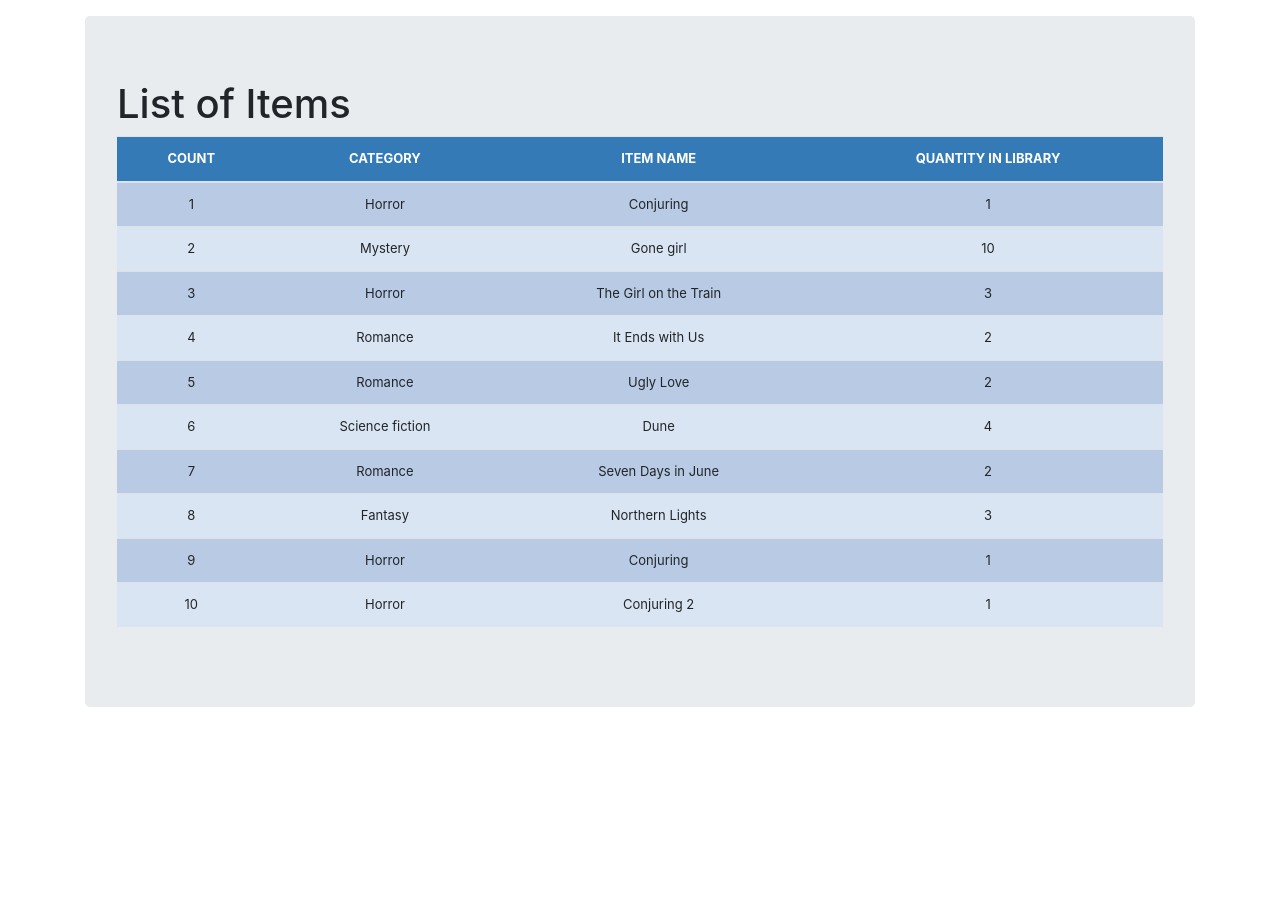
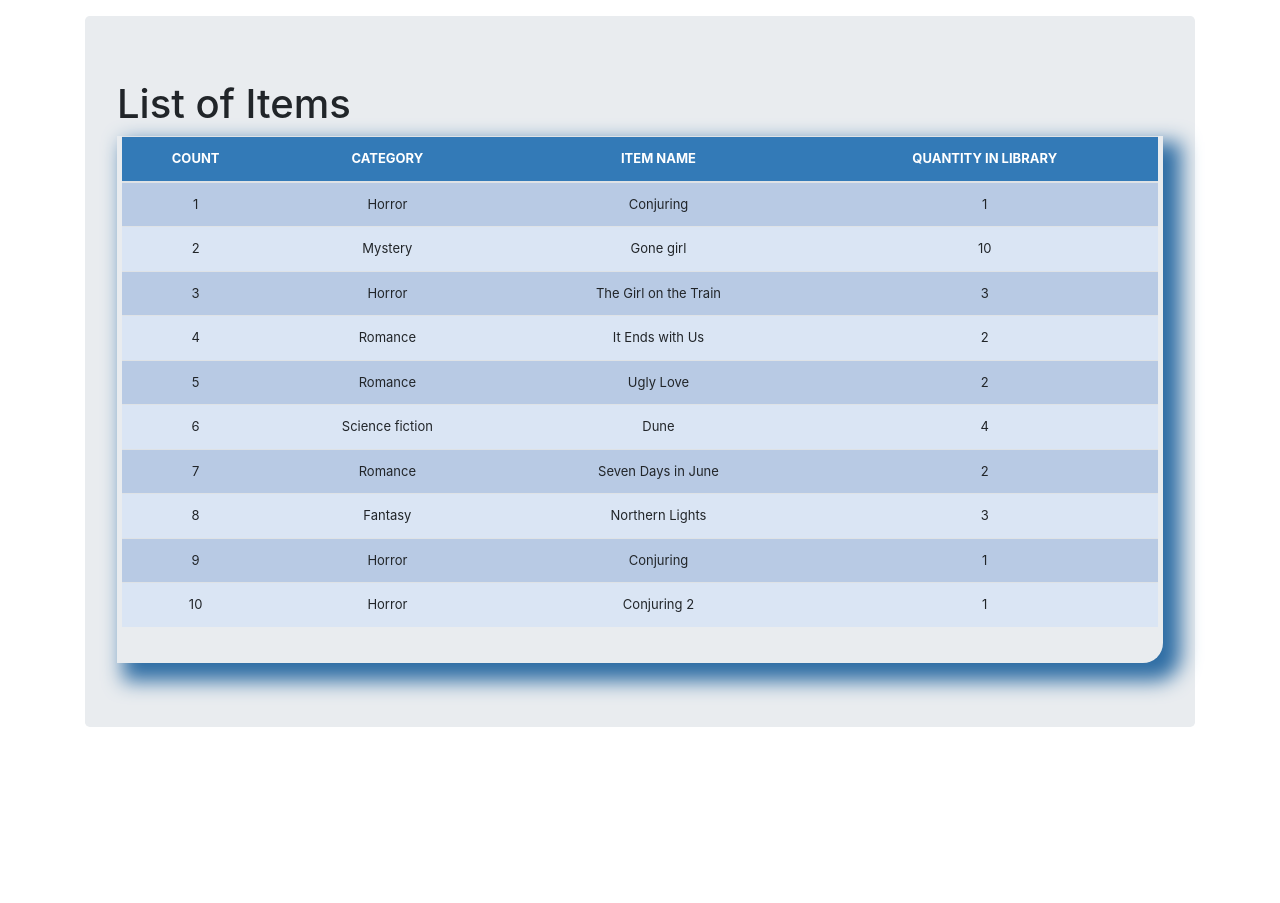
Before and after one commit to prageethps/Group-Project, a Django app: page /list_item/ in a window 1280 px wide. Shown: the part 56-959 px from the top of the page. Run offline with Django 4.2, Linux system fonts and the light colour scheme; data comes from the database, SQL or seed files in the repository; both versions use the stored data as it was after the commit.

Commit message:
style the list table
Create a <div> element to style the table container & Style the <div> element

```diff
--- a/LibraryManagement/src/librarymgmt/static/css/stylesheet.css
+++ b/LibraryManagement/src/librarymgmt/static/css/stylesheet.css
@@ -23,3 +23,11 @@ th {
   background-color: #337ab7;
   color: white;
 }
+
+.display_table{
+	border-bottom-right-radius: 20px;
+	padding-left: 5px;
+	padding-right: 5px;
+	padding-bottom: 20px;
+	box-shadow: 12px 12px 20px 6px #2e6da4;
+}
--- a/LibraryManagement/src/librarymgmt/templates/list_item.html
+++ b/LibraryManagement/src/librarymgmt/templates/list_item.html
@@ -67,6 +67,7 @@
 <main role="main" class="container">
   <div class="jumbotron">
     <h1>{{title}}</h1>
+     <div class="display_table">
         <table class='table'>
           <thead>
             <tr>
@@ -85,7 +86,7 @@
             </tr>
         {% endfor %}
       </table>
-
+    </div>
   </div>
 </main>
   <script src="https://code.jquery.com/jquery-3.4.1.slim.min.js" integrity="sha384-J6qa4849blE2+poT4WnyKhv5vZF5SrPo0iEjwBvKU7imGFAV0wwj1yYfoRSJoZ+n" crossorigin="anonymous"></script>
--- a/LibraryManagement/src/librarymgmt/views.py
+++ b/LibraryManagement/src/librarymgmt/views.py
@@ -25,7 +25,7 @@ def add_items(request):
 	form = BooksCreateForm(request.POST or None)
 	if form.is_valid():
 		form.save()
-		return redirect('/list_item')
+		return redirect('/list_items')
 	context = {
 		"form": form,
 		"title": "Add Item",
```
Also changed, not shown: LibraryManagement/src/db.sqlite3, LibraryManagement/src/librarymgmt/forms.py (line endings or trailing spaces). Lines whose indentation alone changed are shown as unchanged.
